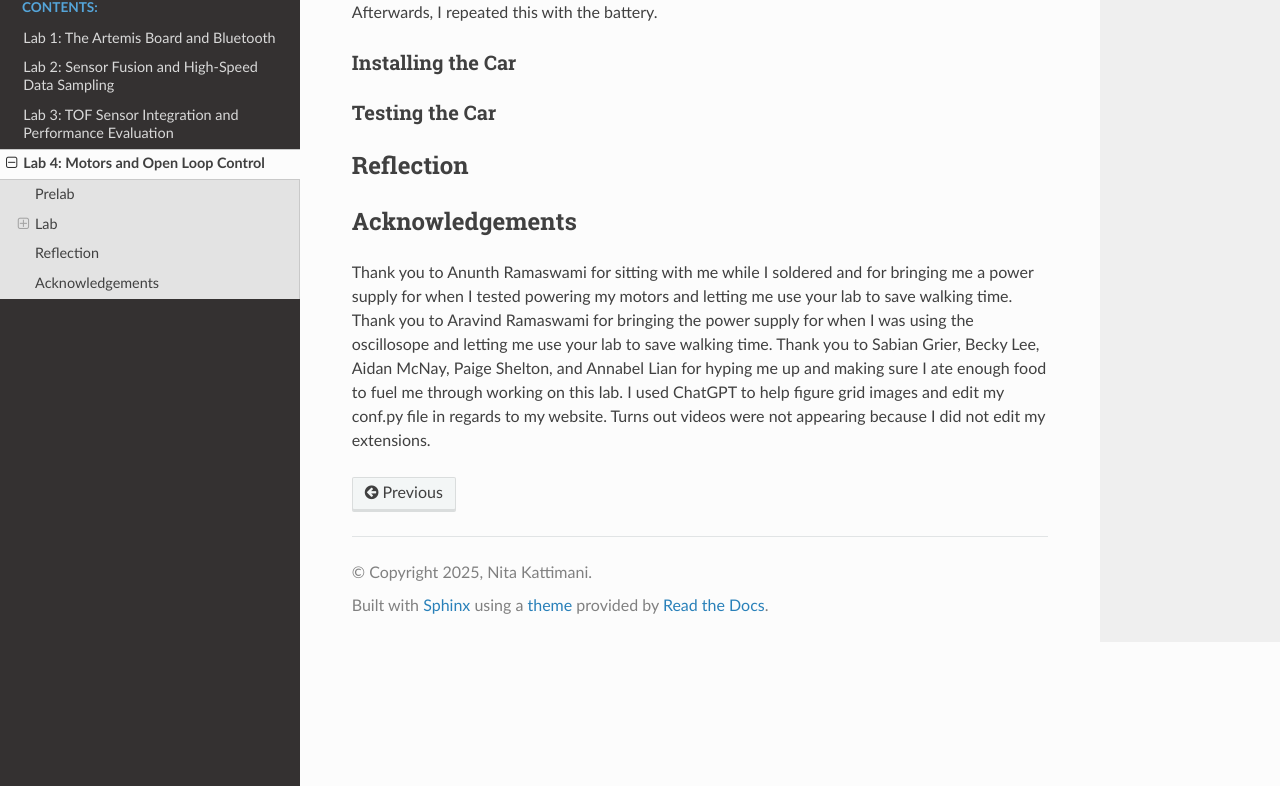
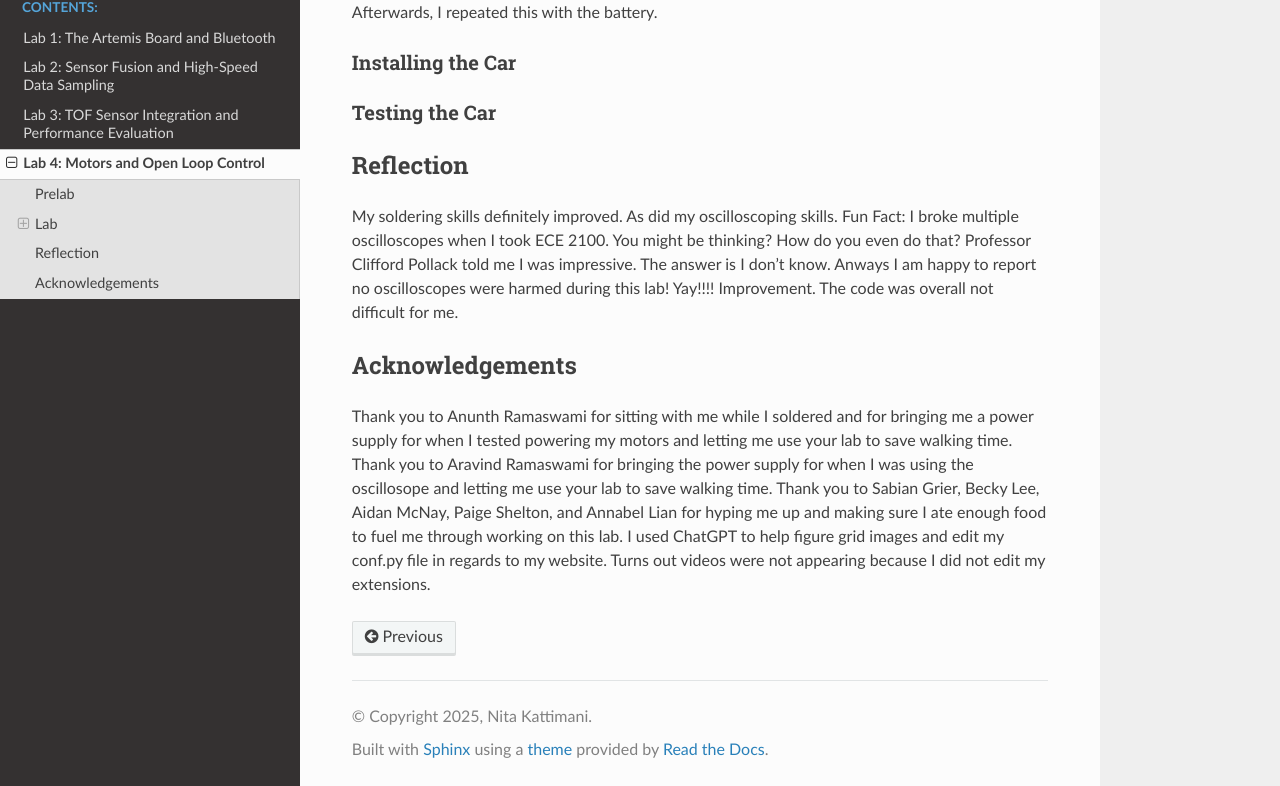
Before and after one commit to nskatti1/Fast-Robots, a Sphinx documentation site: the page built from docs/lab4.rst, in a window 1280 px wide and 900 px high, scrolled down 2180 px, cut to the strip 114-900 px from the top of the window. Built offline with Sphinx 7.4.7 and the Read the Docs theme 3.1.0, drawn with Linux system fonts in a browser that asks for light colours; pages that are not in the unit, such as notebooks, are missing from menus.

Commit message:
Update lab4.rst

```diff
--- a/docs/lab4.rst
+++ b/docs/lab4.rst
@@ -95,7 +95,7 @@ Testing the Car
 
 Reflection
 -----------------------------
-
+My soldering skills definitely improved. As did my oscilloscoping skills. Fun Fact: I broke multiple oscilloscopes when I took ECE 2100. You might be thinking? How do you even do that? Professor Clifford Pollack told me I was impressive. The answer is I don't know. Anways I am happy to report no oscilloscopes were harmed during this lab! Yay!!!! Improvement. The code was overall not difficult for me.
 
 
 
```
